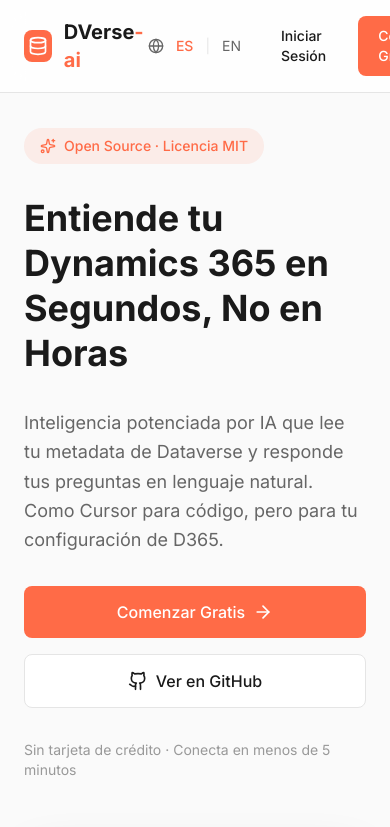
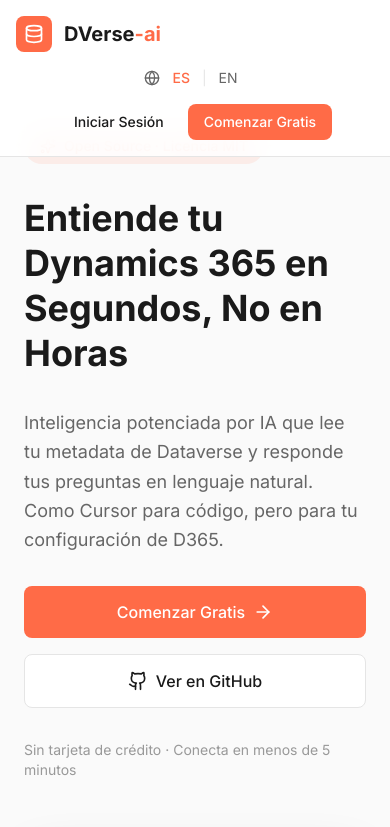
Before and after one commit to ezrcode/dverse-ai, a Next.js app in the folder frontend/: page /landing in a window 390 px wide. Shown: the top 827 px of the page. Built offline with nearby package versions, Linux system fonts and the light colour scheme; no server answers.

Commit message:
style: improve landing nav layout on mobile

```diff
--- a/frontend/app/landing/page.tsx
+++ b/frontend/app/landing/page.tsx
@@ -83,17 +83,21 @@
     return (
         <div className="min-h-screen bg-[#FAFAFA]">
             {/* Navigation */}
-            <nav className="fixed top-0 left-0 right-0 z-50 bg-white/80 backdrop-blur-md border-b border-[#E5E5E5]">
-                <div className="max-w-7xl mx-auto px-6 py-4 flex items-center justify-between">
+            <nav className="fixed top-0 left-0 right-0 z-50 bg-white/90 backdrop-blur-md border-b border-[#E5E5E5]">
+                <div className="max-w-7xl mx-auto px-4 sm:px-6 py-4">
+                    <div className="flex flex-col sm:flex-row sm:items-center sm:justify-between gap-3">
+                        <div className="flex items-center gap-3 justify-between">
                             <div className="flex items-center gap-3">
-                        <div className="w-8 h-8 bg-[#FF6B47] rounded-lg flex items-center justify-center">
+                                <div className="w-9 h-9 bg-[#FF6B47] rounded-lg flex items-center justify-center">
                                     <Database className="w-5 h-5 text-white" />
                                 </div>
                                 <span className="text-xl font-bold text-[#1A1A1A]">DVerse<span className="text-[#FF6B47]">-ai</span></span>
                             </div>
-                    <div className="flex items-center gap-4">
+                        </div>
+
+                        <div className="flex flex-col sm:flex-row sm:items-center sm:justify-end gap-3">
                             {/* Language Selector */}
-                        <div className="flex items-center gap-1 text-sm">
+                            <div className="flex items-center gap-1 text-sm justify-center">
                                 <Globe className="w-4 h-4 text-[#666]" />
                                 <button
                                     onClick={() => setLang('es')}
@@ -118,6 +122,7 @@
                                 <Github className="w-5 h-5" />
                                 <span className="text-sm">GitHub</span>
                             </a>
+                            <div className="flex items-center gap-2 justify-center">
                                 <Link
                                     href="/login"
                                     className="px-4 py-2 text-sm font-medium text-[#1A1A1A] hover:text-[#FF6B47] transition-colors"
@@ -126,10 +131,12 @@
                                 </Link>
                                 <Link
                                     href="/register"
-                            className="px-5 py-2.5 bg-[#FF6B47] text-white text-sm font-medium rounded-lg hover:bg-[#E55A3A] transition-colors"
+                                    className="px-4 py-2 bg-[#FF6B47] text-white text-sm font-medium rounded-lg hover:bg-[#E55A3A] transition-colors"
                                 >
                                     {t('landing_startFree')}
                                 </Link>
+                            </div>
+                        </div>
                     </div>
                 </div>
             </nav>
```
Lines whose indentation alone changed are shown as unchanged.
